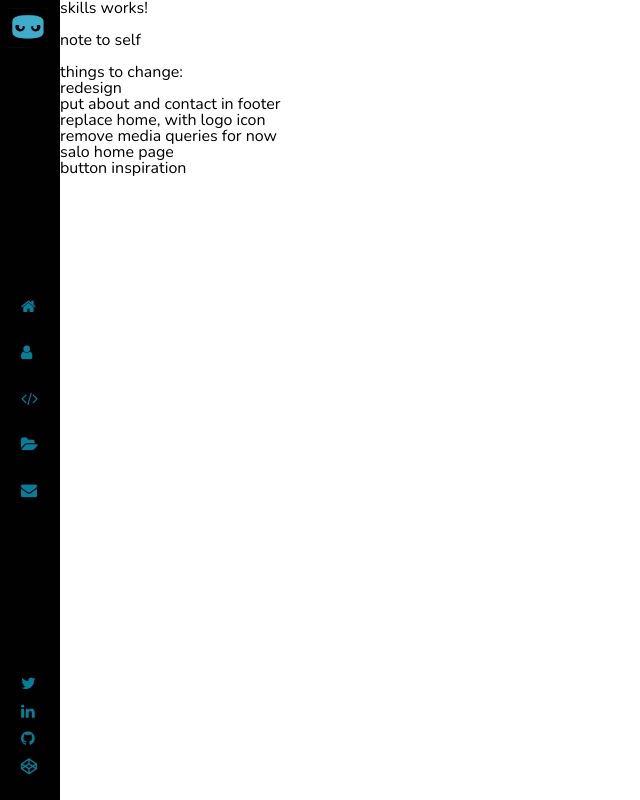
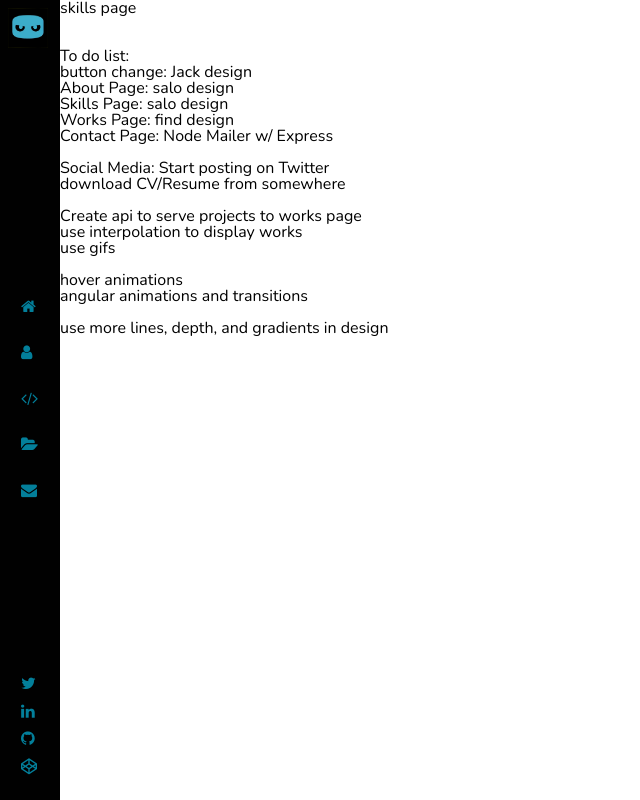
Before and after one commit to hnakae/portfolio, an Angular app: page /skills in a window 1280 px wide. Shown: the whole page, without its empty margins (0-640 px from the left). Built offline with nearby package versions, Linux system fonts and the light colour scheme.

Commit message:
to do list

```diff
--- a/src/app/components/site/skills/skills.component.html
+++ b/src/app/components/site/skills/skills.component.html
@@ -1,15 +1,25 @@
 <p>
-  skills works!
+  skills page
 </p>
-<br>
+<br><br>
 
-<h1>note to self</h1><br>
-<h2>things to change:</h2>
+<h2><strong>To do list:</strong></h2>
 <ul>
-  <li>redesign</li>
-  <li>put about and contact in footer</li>
-  <li>replace home, with logo icon</li>
-  <li>remove media queries for now</li>
-  <li>salo home page</li>
-  <li>button inspiration</li>
+  <li>button change: Jack design</li>
+  <li>About Page: salo design</li>
+  <li>Skills Page: salo design</li>
+  <li>Works Page: find design</li>
+  <li>Contact Page: Node Mailer w/ Express</li>
+  <br>
+  <li>Social Media: Start posting on Twitter</li>
+  <li>download CV/Resume from somewhere</li>
+  <br>
+  <li>Create api to serve projects to works page</li>
+  <li>use interpolation to display works</li>
+  <li>use gifs</li>
+  <br>
+  <li>hover animations</li>
+  <li>angular animations and transitions</li>
+  <br>
+  <li>use more lines, depth, and gradients in design</li>
 </ul>
```
